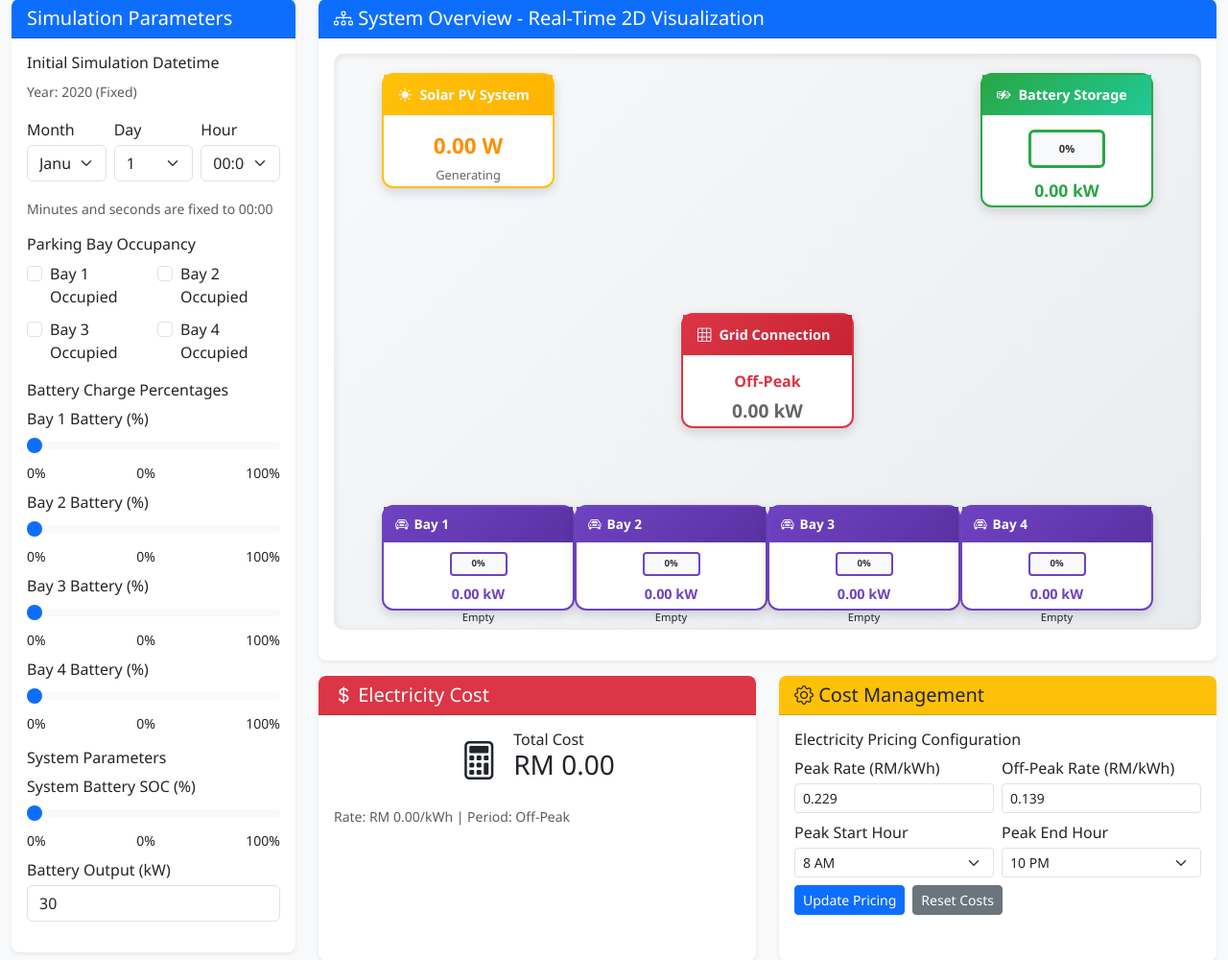
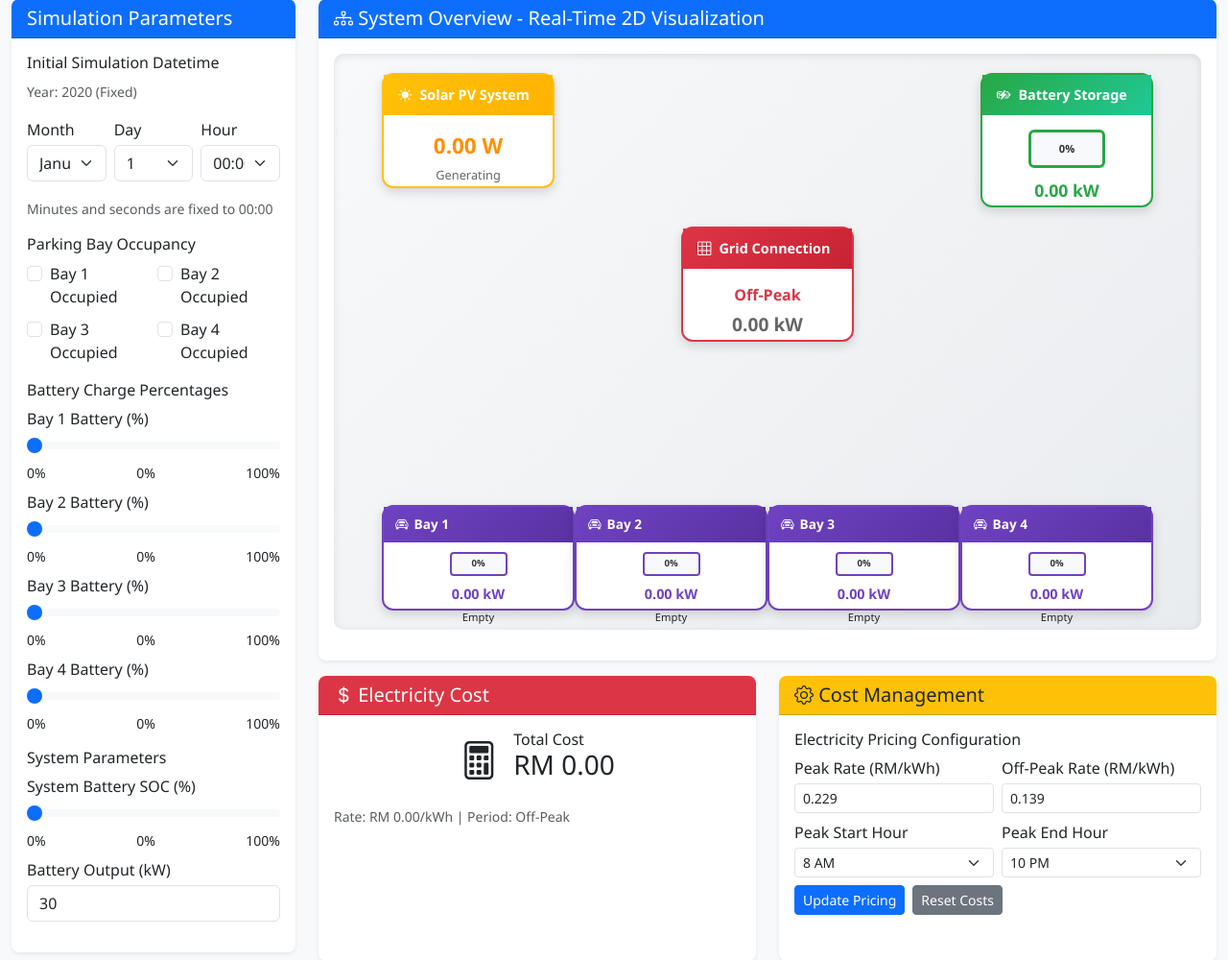
Before and after one commit to Josan88/Smart-Grid-Integrated-Electric-Vehicle-Charging-System, a Flask app: page / in a window 1280 px wide. Shown: the part 122-1122 px from the top of the page at 96% size. Run offline with Flask 3, Linux system fonts and the light colour scheme; some libraries are stand-ins or nearby versions.

Commit message:
Adjust grid system position for improved layout above charging bays

```diff
--- a/static/css/style.css
+++ b/static/css/style.css
@@ -361,7 +361,7 @@ body {
 .grid-system {
     /* bottom: 20px; */ /* Original position */
     /* right: 50px; */ /* Original position */
-    bottom: 210px; /* New position: above charging bays, moved further up */
+    bottom: 300px; /* New position: above charging bays, moved further up */
     left: 50%; /* Center horizontally */
     transform: translateX(-50%); /* Adjust for centering */
     width: 180px;
```
